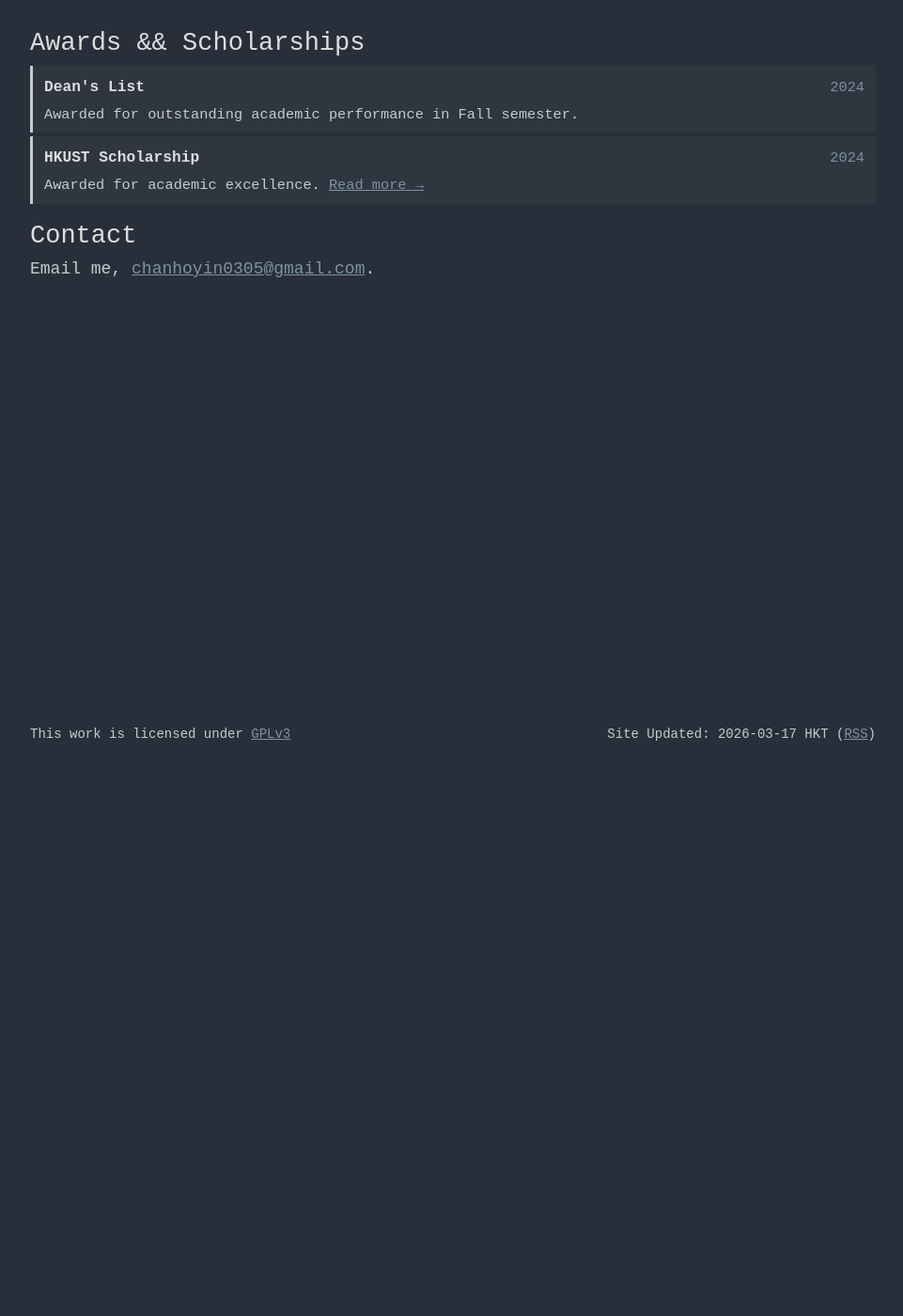
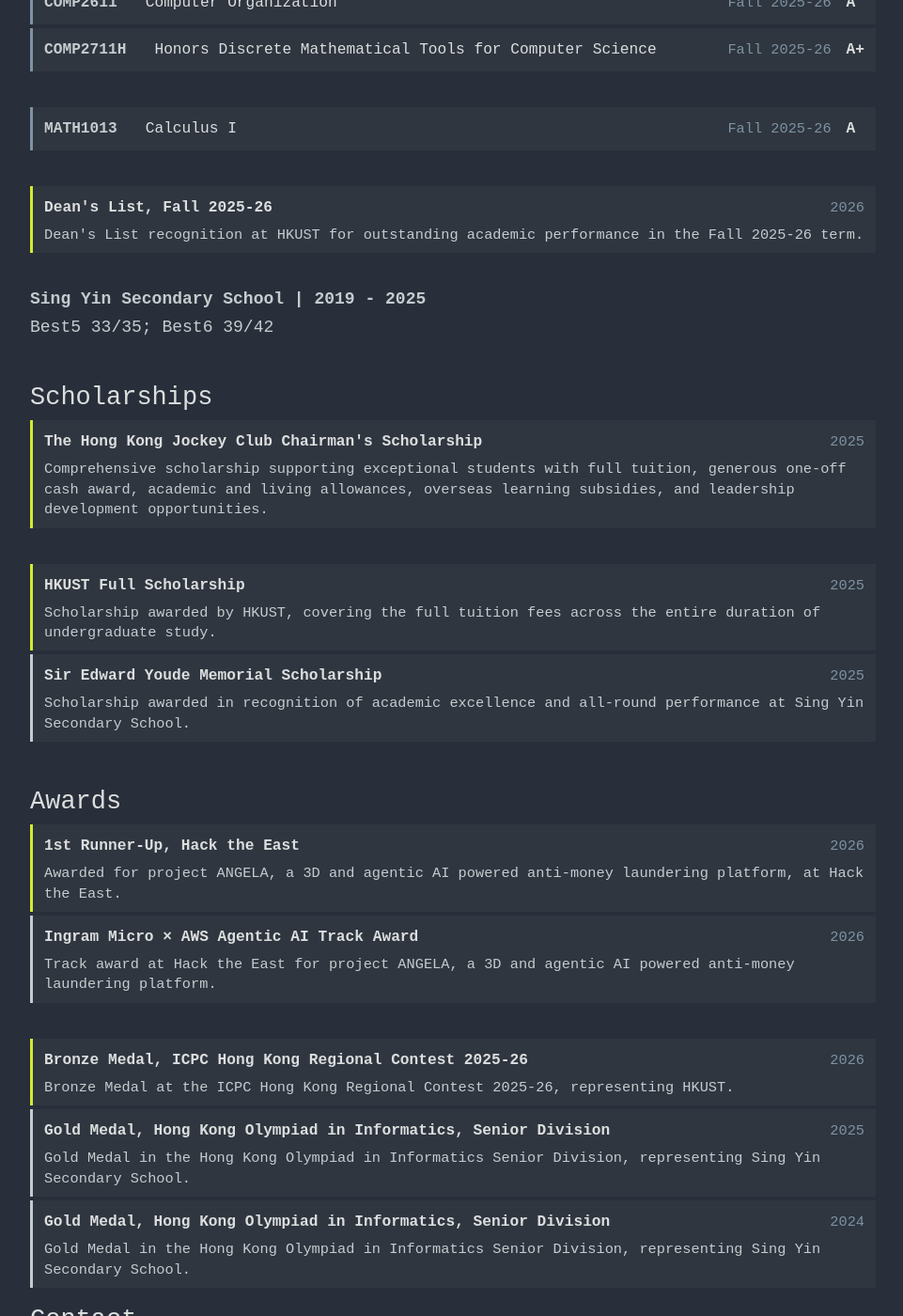
Before and after one commit to DanielChan0305/DanielChan0305.github.io, a Jekyll site: the page built from index.md, in a window 1280 px wide and 1400 px high, scrolled down 589 px. Shown: the whole window at 94% size, without its empty margins (158-1119 px from the left). Built offline with Jekyll 4.4.1, drawn with Linux system fonts in a browser that asks for light colours; some of the changed text lies outside the part shown.

Commit message:
feat(aas): add records for awards and scholarships

```diff
--- a/index.md
+++ b/index.md
@@ -13,15 +13,26 @@
 ## Education
 
 #### Hong Kong University of Science and Technology | 2025 - 2029
-<details>
+<details open>
 <summary>Bachelor of Engineering in Computer Science</summary>
-<p style='margin-left : 2rem'><strong>CGA = 4.12</strong> (As of March 2026)</p>
+<p style='margin-left : 2rem'>CGA = 4.12 (As of March 2026)</p>
 
 {% include course.html code="COMP1023" name="Introduction to Python Programming" grade="A+" semester="Fall 2025-26" %}
 {% include course.html code="COMP2611" name="Computer Organization" grade="A" semester="Fall 2025-26" %}
 {% include course.html code="COMP2711H" name="Honors Discrete Mathematical Tools for Computer Science" grade="A+" semester="Fall 2025-26" %}
+
 <br>
+
 {% include course.html code="MATH1013" name="Calculus I" grade="A" semester="Fall 2025-26" %}
+
+<br>
+
+{% include award.html
+   title="Dean's List, Fall 2025-26"
+   year="2026"
+   info="Dean's List recognition at HKUST for outstanding academic performance in the Fall 2025-26 term."
+   highlight=true
+%}
 
 </details>
 
@@ -32,18 +43,68 @@
 
 <br>
 
-## Awards && Scholarships
+## Scholarships
+{% include award.html
+   title="The Hong Kong Jockey Club Chairman's Scholarship"
+   year="2025"
+   info="Comprehensive scholarship supporting exceptional students with full tuition, generous one-off cash award, academic and living allowances, overseas learning subsidies, and leadership development opportunities."
+   highlight=true
+%}
+
+<br>
 
 {% include award.html
-    title="Dean's List"
-    year="2024"
-    info="Awarded for outstanding academic performance in Fall semester."
+   title="HKUST Full Scholarship"
+   year="2025"
+   info="Scholarship awarded by HKUST, covering the full tuition fees across the entire duration of undergraduate study."
+   highlight=true
 %}
 
 {% include award.html
-   title="HKUST Scholarship"
+   title="Sir Edward Youde Memorial Scholarship"
+   year="2025"
+   info="Scholarship awarded in recognition of academic excellence and all-round performance at Sing Yin Secondary School."
+%}
+
+<br>
+
+## Awards
+
+{% include award.html
+   title="1st Runner-Up, Hack the East"
+   year="2026"
+   info="Awarded for project ANGELA, a 3D and agentic AI powered anti-money laundering platform, at Hack the East."
+   highlight=true
+%}
+
+{% include award.html
+   title="Ingram Micro × AWS Agentic AI Track Award"
+   year="2026"
+   info="Track award at Hack the East for project ANGELA, a 3D and agentic AI powered anti-money laundering platform."
+%}
+
+<br>
+
+{% include award.html
+   title="Bronze Medal, ICPC Hong Kong Regional Contest 2025-26"
+   year="2026"
+   info="Bronze Medal at the ICPC Hong Kong Regional Contest 2025-26, representing HKUST."
+   highlight=true
+%}
+
+
+
+{% include award.html
+   title="Gold Medal, Hong Kong Olympiad in Informatics, Senior Division"
+   year="2025"
+   info="Gold Medal in the Hong Kong Olympiad in Informatics Senior Division, representing Sing Yin Secondary School."
+%}
+
+
+{% include award.html
+   title="Gold Medal, Hong Kong Olympiad in Informatics, Senior Division"
    year="2024"
-   info="Awarded for academic excellence. <a href='cats/2026/03/09/Creating-This-Website.html'>Read more &rarr;</a>"
+   info="Gold Medal in the Hong Kong Olympiad in Informatics Senior Division, representing Sing Yin Secondary School."
 %}
 
 ## Contact
```
